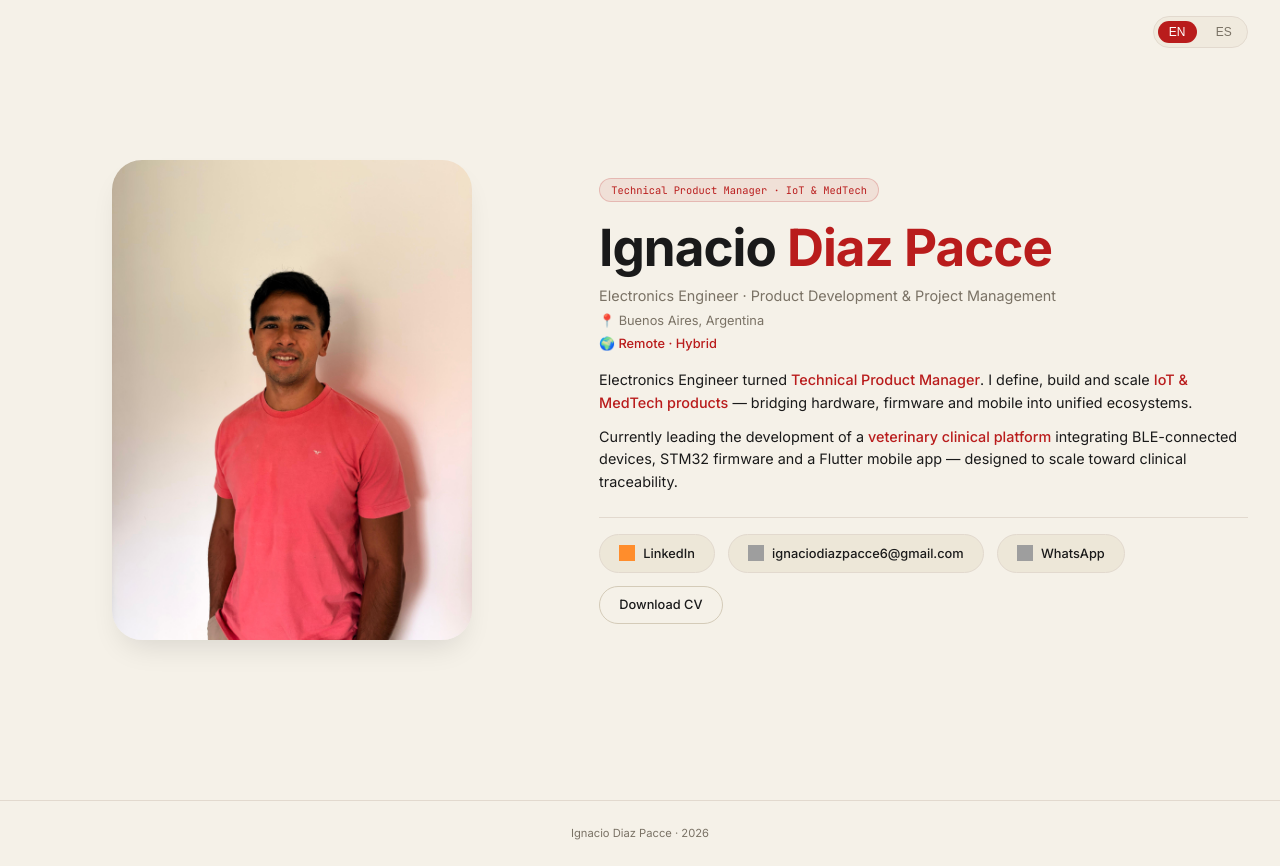
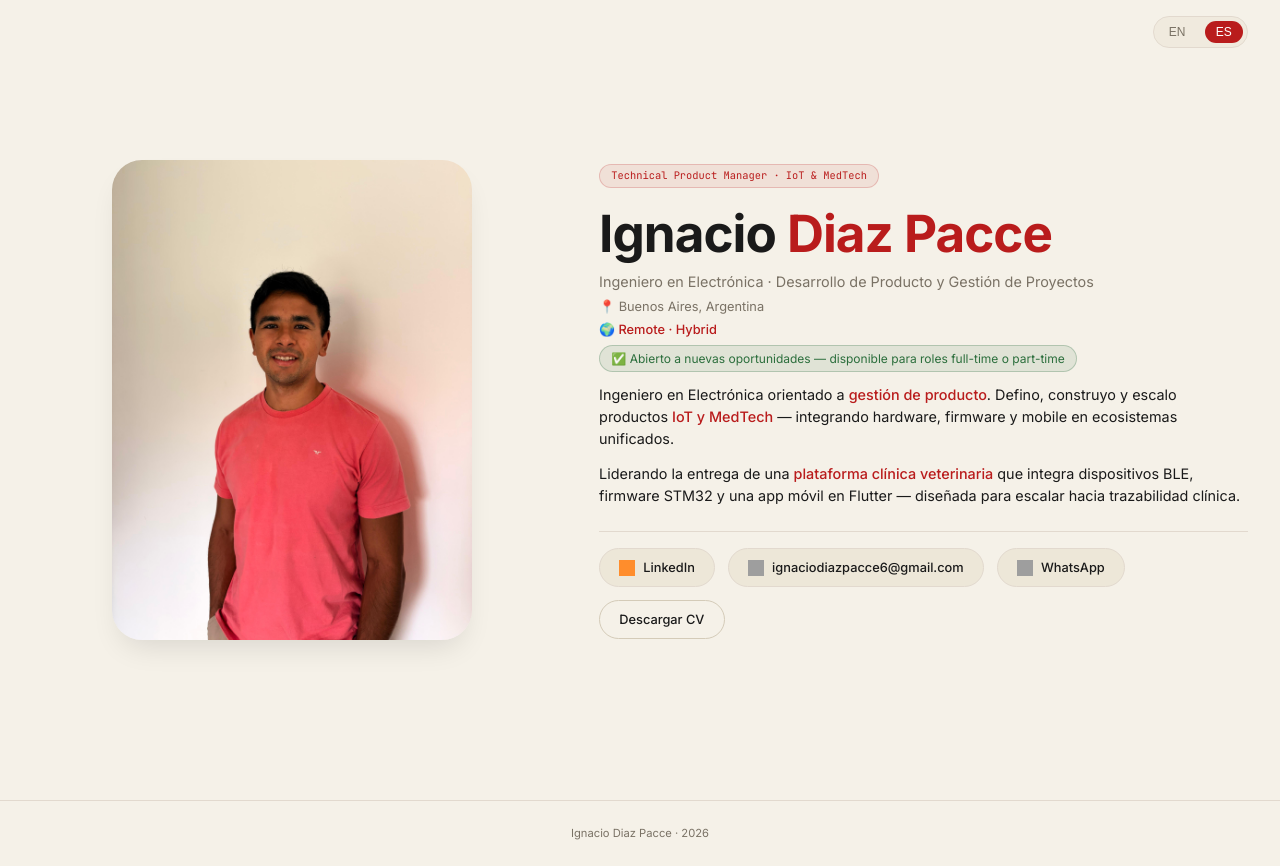
Before and after one commit to diazpacceignacio6-spec/mi-web, a plain HTML site: page index.html in a window 1280 px wide. Drawn offline with Linux system fonts and the light colour scheme; grey boxes are pictures that could not be loaded.

Commit message:
refactor: Descripción, lidero entrega

```diff
--- a/index.html
+++ b/index.html
@@ -1,5 +1,5 @@
 <!DOCTYPE html>
-<html lang="en">
+<html lang="es">
 <head>
   <meta charset="UTF-8">
   <meta name="viewport" content="width=device-width, initial-scale=1.0, maximum-scale=1.0, user-scalable=yes">
@@ -148,12 +148,24 @@
     .availability {
       font-size: 0.8rem;
       color: #b91c1c;
-      margin-bottom: 1rem;
       display: flex;
       align-items: center;
       justify-content: center;
       gap: 0.3rem;
       font-weight: 500;
+    }
+
+    .availability-note {
+      font-size: 0.75rem;
+      color: #2b6e3c;
+      background: rgba(43, 110, 60, 0.1);
+      border: 1px solid rgba(43, 110, 60, 0.25);
+      border-radius: 40px;
+      padding: 0.2rem 0.7rem;
+      display: inline-flex;
+      align-items: center;
+      gap: 0.3rem;
+      margin-top: 0.4rem;
     }
 
     .description {
@@ -296,6 +308,10 @@
         justify-content: flex-start;
       }
 
+      .availability-note {
+        justify-content: flex-start;
+      }
+
       .description {
         text-align: left;
       }
@@ -339,6 +355,7 @@
     <div class="subtitle" id="subtitle">Electronics Engineer · Product Development & Project Management</div>
     <div class="location">📍 Buenos Aires, Argentina</div>
     <div class="availability">🌍 Remote · Hybrid</div>
+    <div class="availability-note" id="availabilityNote">✅ Open to new opportunities — available for full-time or part-time roles</div>
     <div class="description" id="description1"></div>
     <div class="description" id="description2"></div>
 
@@ -374,24 +391,26 @@
       badge: "Technical Product Manager · IoT & MedTech",
       subtitle: "Electronics Engineer · Product Development & Project Management",
       description1: "Electronics Engineer turned <strong>Technical Product Manager</strong>. I define, build and scale <strong>IoT & MedTech products</strong> — bridging hardware, firmware and mobile into unified ecosystems.",
-      description2: "Currently leading the development of a <strong>veterinary clinical platform</strong> integrating BLE-connected devices, STM32 firmware and a Flutter mobile app — designed to scale toward clinical traceability.",
+      description2: "Leading the delivery of a <strong>veterinary clinical platform</strong> integrating BLE-connected devices, STM32 firmware and a Flutter mobile app — designed to scale toward clinical traceability.",
+      availabilityNote: "✅ Open to new opportunities — available for full-time or part-time roles",
       cv_btn: "Download CV"
     },
     es: {
       badge: "Technical Product Manager · IoT & MedTech",
       subtitle: "Ingeniero en Electrónica · Desarrollo de Producto y Gestión de Proyectos",
       description1: "Ingeniero en Electrónica orientado a <strong>gestión de producto</strong>. Defino, construyo y escalo productos <strong>IoT y MedTech</strong> — integrando hardware, firmware y mobile en ecosistemas unificados.",
-      description2: "Actualmente liderando el desarrollo de una <strong>plataforma clínica veterinaria</strong> que integra dispositivos BLE, firmware STM32 y app móvil Flutter — diseñada para escalar hacia trazabilidad clínica.",
+      description2: "Liderando la entrega de una <strong>plataforma clínica veterinaria</strong> que integra dispositivos BLE, firmware STM32 y una app móvil en Flutter — diseñada para escalar hacia trazabilidad clínica.",
+      availabilityNote: "✅ Abierto a nuevas oportunidades — disponible para roles full-time o part-time",
       cv_btn: "Descargar CV"
     }
   };
 
-  let currentLang = localStorage.getItem('lang') || 'en';
+  let currentLang = localStorage.getItem('lang') || 'es';
 
   function updateCVLink(lang) {
     const cvLink = document.getElementById('cvLink');
     cvLink.href = lang === 'en' ? './CV_Ignacio_Diaz_Pacce_EN.pdf' : './CV_Ignacio_Diaz_Pacce_ES.pdf';
-    cvLink.textContent = lang === 'en' ? 'Download CV' : 'Descargar CV';
+    cvLink.textContent = translations[lang].cv_btn;
   }
 
   function applyLanguage(lang) {
@@ -404,6 +423,7 @@
     document.getElementById('subtitle').textContent = t.subtitle;
     document.getElementById('description1').innerHTML = t.description1;
     document.getElementById('description2').innerHTML = t.description2;
+    document.getElementById('availabilityNote').innerHTML = t.availabilityNote;
 
     updateCVLink(lang);
 
```
